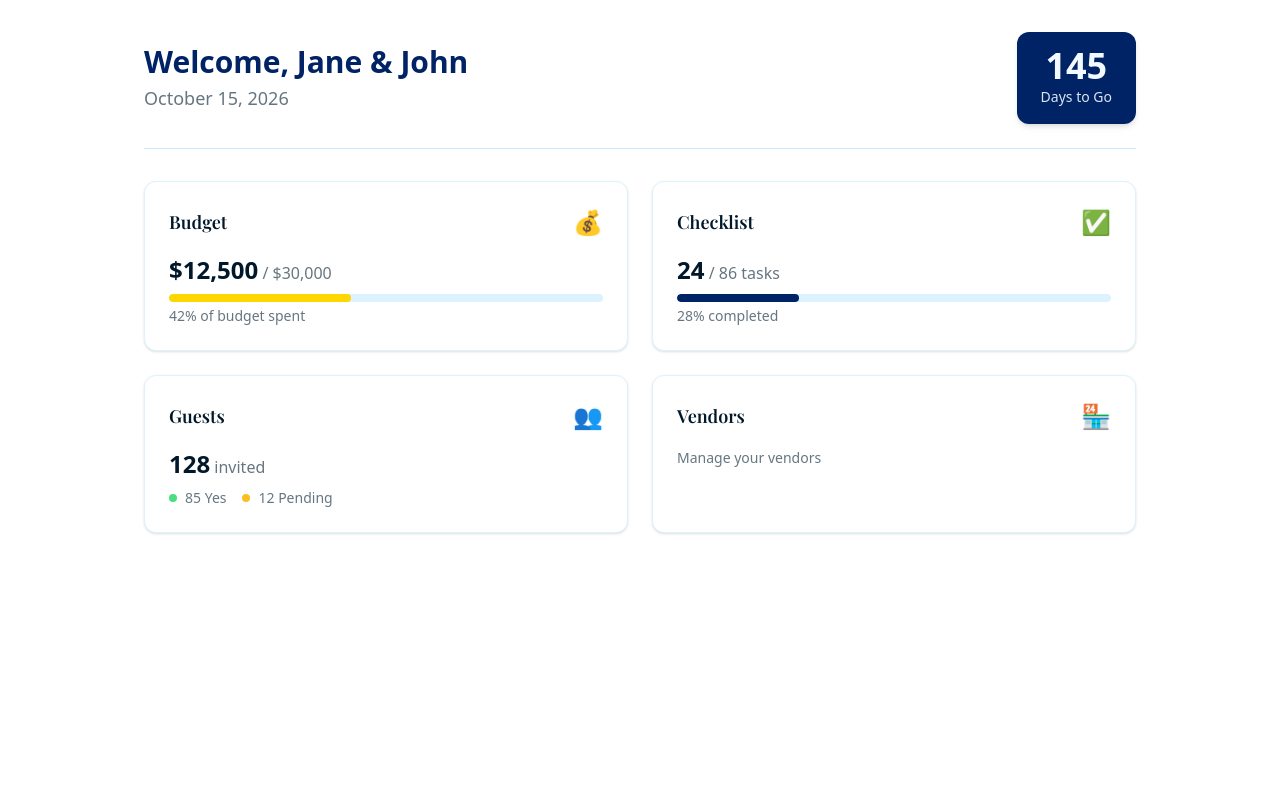
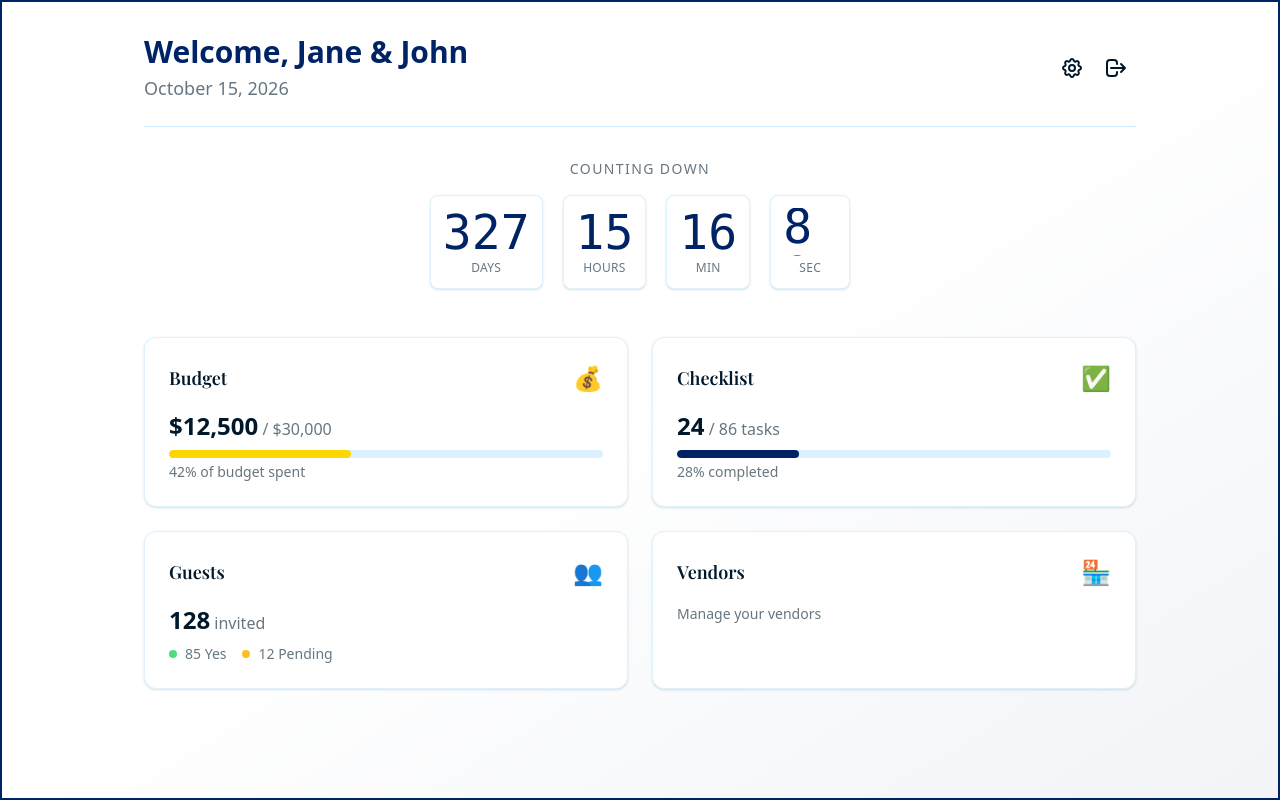
Before and after one commit to Fraganya/knotentials, a Next.js app: page /dashboard in a window 1280 px wide. Built offline with nearby package versions, Linux system fonts and the light colour scheme; a web font is replaced by a local one.

Commit message:
feat: Implement a Countdown component and integrate it into the dashboard to dynamically display time remaining.

```diff
--- a/src/app/dashboard/page.js
+++ b/src/app/dashboard/page.js
@@ -1,10 +1,10 @@
 "use client";
 import Link from "next/link";
 import { useState } from "react";
+import Countdown from "../../components/Countdown";
 
 export default function Dashboard() {
     // Mock data
-    const daysToGo = 145;
     const budgetSpent = 12500;
     const budgetTotal = 30000;
     const tasksCompleted = 24;
@@ -16,17 +16,35 @@ export default function Dashboard() {
     const [partnerAdded, setPartnerAdded] = useState(false);
 
     return (
+
+        <div className="border border-primary border-2 min-h-screen bg-gradient-to-br from-base-100 via-base-100 to-primary/5">
             <div className="max-w-5xl mx-auto px-4 py-8">
-            <header className="flex flex-col items-start gap-4 mb-8 pb-6 border-b border-base-300 sm:flex-row sm:items-center sm:justify-between">
-                <div>
+                <header className="flex flex-col md:flex-row md:items-center md:justify-between gap-6 mb-8 pb-6 border-b border-base-300">
+                    <div className="flex-1">
                         <h1 className="text-3xl font-bold text-primary mb-1">Welcome, Jane & John</h1>
                         <p className="text-lg text-base-content/60">October 15, 2026</p>
                     </div>
-                <div className="w-full flex justify-between items-center bg-primary text-primary-content px-6 py-4 rounded-xl shadow-md sm:w-auto sm:block sm:text-center">
-                    <span className="block text-3xl font-bold leading-none sm:text-4xl">{daysToGo}</span>
-                    <span className="text-sm opacity-90">Days to Go</span>
+
+                    <div className="flex items-center gap-4 self-start md:self-center">
+                        <div className="flex gap-1">
+                            <button className="btn btn-circle btn-ghost hover:bg-base-200" aria-label="Settings">
+                                <svg xmlns="http://www.w3.org/2000/svg" className="h-6 w-6" fill="none" viewBox="0 0 24 24" stroke="currentColor">
+                                    <path strokeLinecap="round" strokeLinejoin="round" strokeWidth="2" d="M10.325 4.317c.426-1.756 2.924-1.756 3.35 0a1.724 1.724 0 002.573 1.066c1.543-.94 3.31.826 2.37 2.37a1.724 1.724 0 001.065 2.572c1.756.426 1.756 2.924 0 3.35a1.724 1.724 0 00-1.066 2.573c.94 1.543-.826 3.31-2.37 2.37a1.724 1.724 0 00-2.572 1.065c-.426 1.756-2.924 1.756-3.35 0a1.724 1.724 0 00-2.573-1.066c-1.543.94-3.31-.826-2.37-2.37a1.724 1.724 0 00-1.065-2.572c-1.756-.426-1.756-2.924 0-3.35a1.724 1.724 0 001.066-2.573c-.94-1.543.826-3.31 2.37-2.37.996.608 2.296.07 2.572-1.065z" />
+                                    <path strokeLinecap="round" strokeLinejoin="round" strokeWidth="2" d="M15 12a3 3 0 11-6 0 3 3 0 016 0z" />
+                                </svg>
+                            </button>
+                            <Link href="/login" className="btn btn-circle btn-ghost hover:bg-base-200" aria-label="Logout">
+                                <svg xmlns="http://www.w3.org/2000/svg" className="h-6 w-6" fill="none" viewBox="0 0 24 24" stroke="currentColor">
+                                    <path strokeLinecap="round" strokeLinejoin="round" strokeWidth="2" d="M17 16l4-4m0 0l-4-4m4 4H7m6 4v1a3 3 0 01-3 3H6a3 3 0 01-3-3V7a3 3 0 013-3h4a3 3 0 013 3v1" />
+                                </svg>
+                            </Link>
+                        </div>
                     </div>
                 </header>
+
+                <div className="mb-12 flex justify-center">
+                    <Countdown targetDate="2026-10-15T00:00:00" />
+                </div>
 
                 <div className="grid grid-cols-1 gap-6 sm:grid-cols-2 mb-4">
                     {/* Budget Card */}
@@ -101,5 +119,6 @@ export default function Dashboard() {
                     </Link>
                 </div>
             </div>
+        </div>
     );
 }
--- /dev/null
+++ b/src/components/Countdown.js
@@ -0,0 +1,68 @@
+"use client";
+import { useState, useEffect } from "react";
+
+export default function Countdown({ targetDate }) {
+    const [timeLeft, setTimeLeft] = useState({
+        days: 0,
+        hours: 0,
+        minutes: 0,
+        seconds: 0,
+    });
+
+    useEffect(() => {
+        const calculateTimeLeft = () => {
+            const difference = +new Date(targetDate) - +new Date();
+            let newTimeLeft = {};
+
+            if (difference > 0) {
+                newTimeLeft = {
+                    days: Math.floor(difference / (1000 * 60 * 60 * 24)),
+                    hours: Math.floor((difference / (1000 * 60 * 60)) % 24),
+                    minutes: Math.floor((difference / 1000 / 60) % 60),
+                    seconds: Math.floor((difference / 1000) % 60),
+                };
+            } else {
+                newTimeLeft = { days: 0, hours: 0, minutes: 0, seconds: 0 };
+            }
+
+            setTimeLeft(newTimeLeft);
+        };
+
+        calculateTimeLeft();
+        const timer = setInterval(calculateTimeLeft, 1000);
+
+        return () => clearInterval(timer);
+    }, [targetDate]);
+
+    return (
+        <div className="flex flex-col items-center gap-4">
+            <span className="text-sm font-medium uppercase tracking-widest text-base-content/60">Counting Down</span>
+            <div className="grid grid-flow-col gap-5 text-center auto-cols-max justify-center">
+                <div className="flex flex-col p-3 bg-base-100 rounded-box text-primary shadow-sm border border-base-200 min-w-[80px]">
+                    <span className="countdown font-mono text-5xl">
+                        <span style={{ "--value": timeLeft.days }}></span>
+                    </span>
+                    <span className="text-xs uppercase tracking-wide mt-1 text-base-content/60">days</span>
+                </div>
+                <div className="flex flex-col p-3 bg-base-100 rounded-box text-primary shadow-sm border border-base-200 min-w-[80px]">
+                    <span className="countdown font-mono text-5xl">
+                        <span style={{ "--value": timeLeft.hours }}></span>
+                    </span>
+                    <span className="text-xs uppercase tracking-wide mt-1 text-base-content/60">hours</span>
+                </div>
+                <div className="flex flex-col p-3 bg-base-100 rounded-box text-primary shadow-sm border border-base-200 min-w-[80px]">
+                    <span className="countdown font-mono text-5xl">
+                        <span style={{ "--value": timeLeft.minutes }}></span>
+                    </span>
+                    <span className="text-xs uppercase tracking-wide mt-1 text-base-content/60">min</span>
+                </div>
+                <div className="flex flex-col p-3 bg-base-100 rounded-box text-primary shadow-sm border border-base-200 min-w-[80px]">
+                    <span className="countdown font-mono text-5xl">
+                        <span style={{ "--value": timeLeft.seconds }}></span>
+                    </span>
+                    <span className="text-xs uppercase tracking-wide mt-1 text-base-content/60">sec</span>
+                </div>
+            </div>
+        </div>
+    );
+}
```
Lines whose indentation alone changed are shown as unchanged.
